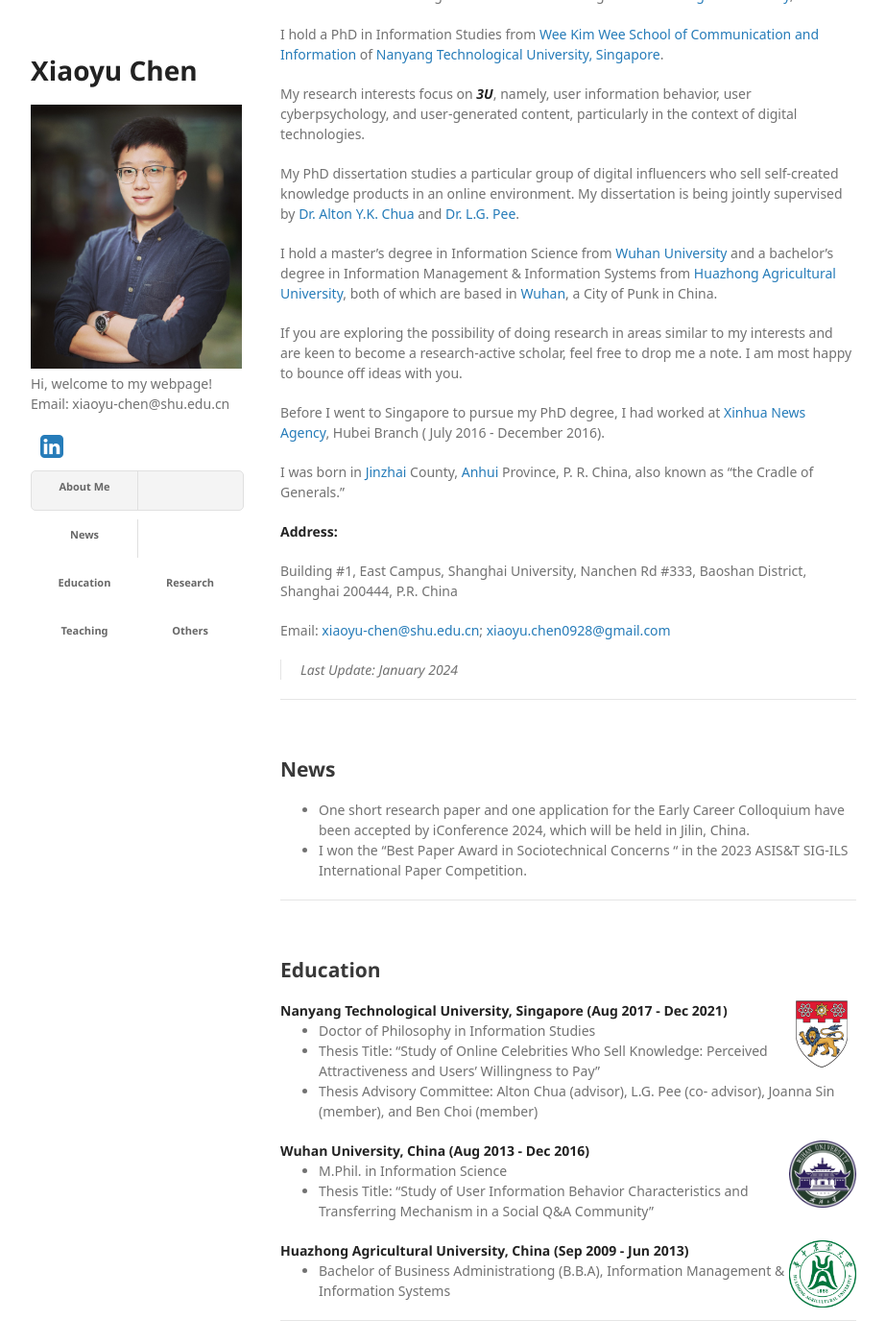
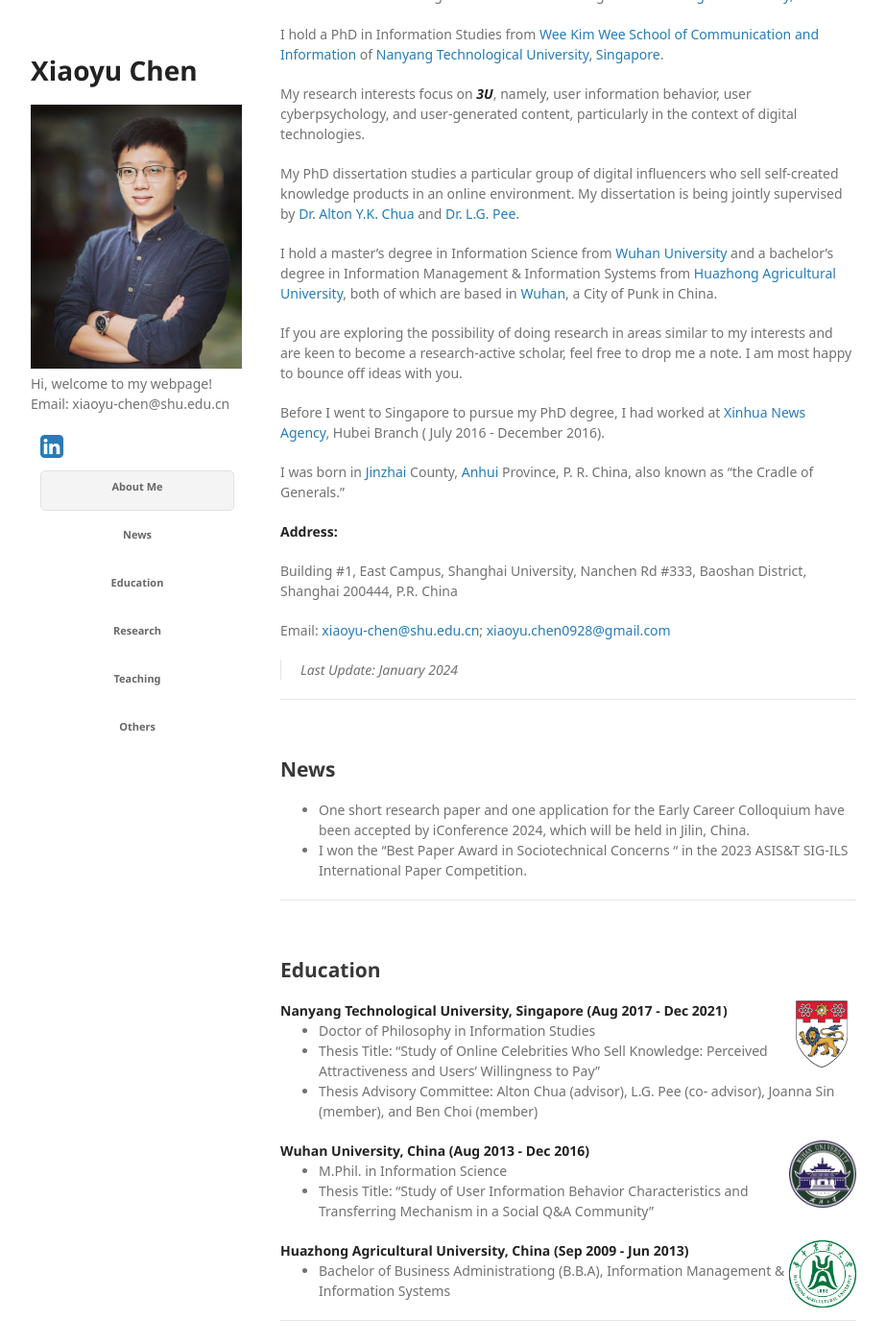
Before and after one commit to xiaoyu0928/xiaoyu0928.github.io, a Jekyll site: the page built from index.md, in a window 1280 px wide and 1400 px high, scrolled down 230 px. Shown: the whole window at 96% size, without its empty margins (178-1101 px from the left). Built offline with Jekyll 4.4.1, drawn with Linux system fonts in a browser that asks for light colours; some web fonts are replaced; a style sheet for code colours, icons or effects is not loaded; our own code applies the rules of GitHub Pages for plain Markdown files.

Commit message:
Update style.scss

```diff
--- a/assets/css/style.scss
+++ b/assets/css/style.scss
@@ -3,28 +3,30 @@
 
 @import "jekyll-theme-minimal";
 .main-navigation {
-  padding: 10px 0; // Padding for some spacing around links
-  width: 100%; // Full width to accommodate longer links or content
-  height: 100%;
+  padding: 10px; // Padding around the navigation
+  width: 200px; // Specific width to prevent wrapping
 
   ul {
     list-style: none;
     margin: 0;
     padding: 0;
-    width: 100%;
+    width: 100%; // Full width of its container
   }
 
   li {
-    display: block; // Each link on a new line
-    width: 50%;
+    display: block; // Each item appears on a new line
+    width: 100%; // Full width to avoid horizontal alignment
     margin-bottom: 10px; // Space between links
+    border: none; // Ensure no border is applied
+    background: none; // Ensure no background different from others
+    box-shadow: none; // Ensure no shadow is causing visual framing
   }
 
   a {
-    display: block;
+    display: block; // Links take up the full width of the list item
     text-decoration: none;
     font-weight: bold;
-    padding: 10px;
+    padding: 10px; // Padding for clickability and appearance
 
     &:hover {
       color: #ccc;
```
